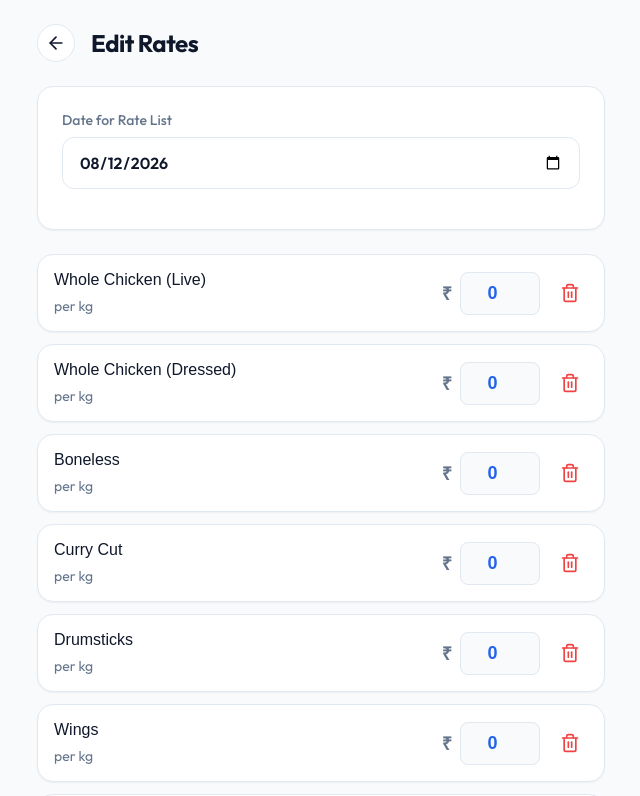
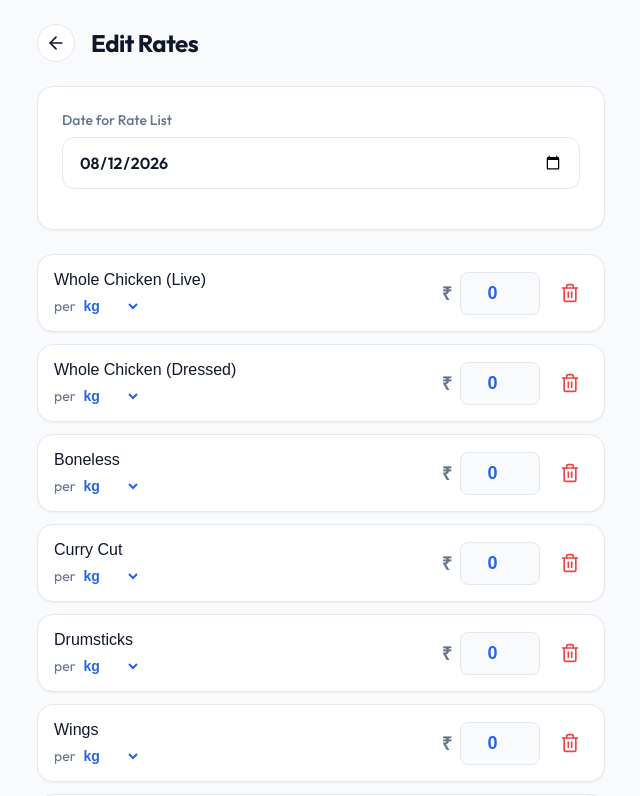
Before and after one commit to zain-gravity/chicken-rate-book, a Next.js app: page /editor in a window 1280 px wide. Shown: the top 796 px of the page, without its empty margins (319-959 px from the left). Built offline with nearby package versions, Linux system fonts and the light colour scheme; no server answers; the database is empty; sample sign-in values are in the browser's storage.

Commit message:
Add unit selection dropdown to EditorForm

```diff
--- a/src/app/editor/EditorForm.js
+++ b/src/app/editor/EditorForm.js
@@ -38,6 +38,12 @@ export default function EditorForm({ lastRateList }) {
   const handleItemNameChange = (index, value) => {
     const newItems = [...items];
     newItems[index].name = value;
+    setItems(newItems);
+  };
+
+  const handleUnitChange = (index, value) => {
+    const newItems = [...items];
+    newItems[index].unit = value;
     setItems(newItems);
   };
 
@@ -121,8 +127,30 @@ export default function EditorForm({ lastRateList }) {
                 onChange={(e) => handleItemNameChange(index, e.target.value)}
                 style={{ border: 'none', background: 'transparent', fontSize: '16px', fontWeight: '500', color: 'var(--text-main)', width: '100%', outline: 'none' }}
               />
-              <div style={{ display: 'flex', alignItems: 'center', gap: '8px', color: 'var(--text-muted)', fontSize: '14px' }}>
-                per {item.unit}
+              <div style={{ display: 'flex', alignItems: 'center', gap: '4px', color: 'var(--text-muted)', fontSize: '14px' }}>
+                per
+                <select
+                  value={item.unit || "kg"}
+                  onChange={(e) => handleUnitChange(index, e.target.value)}
+                  style={{
+                    border: 'none',
+                    background: 'transparent',
+                    color: 'var(--primary)',
+                    fontSize: '14px',
+                    fontWeight: '600',
+                    outline: 'none',
+                    cursor: 'pointer',
+                    padding: '0'
+                  }}
+                >
+                  <option value="kg">kg</option>
+                  <option value="piece">piece</option>
+                  <option value="250g">250g</option>
+                  <option value="500g">500g</option>
+                  <option value="gms">gms</option>
+                  <option value="dozen">dozen</option>
+                  <option value="pack">pack</option>
+                </select>
               </div>
             </div>
 
```
